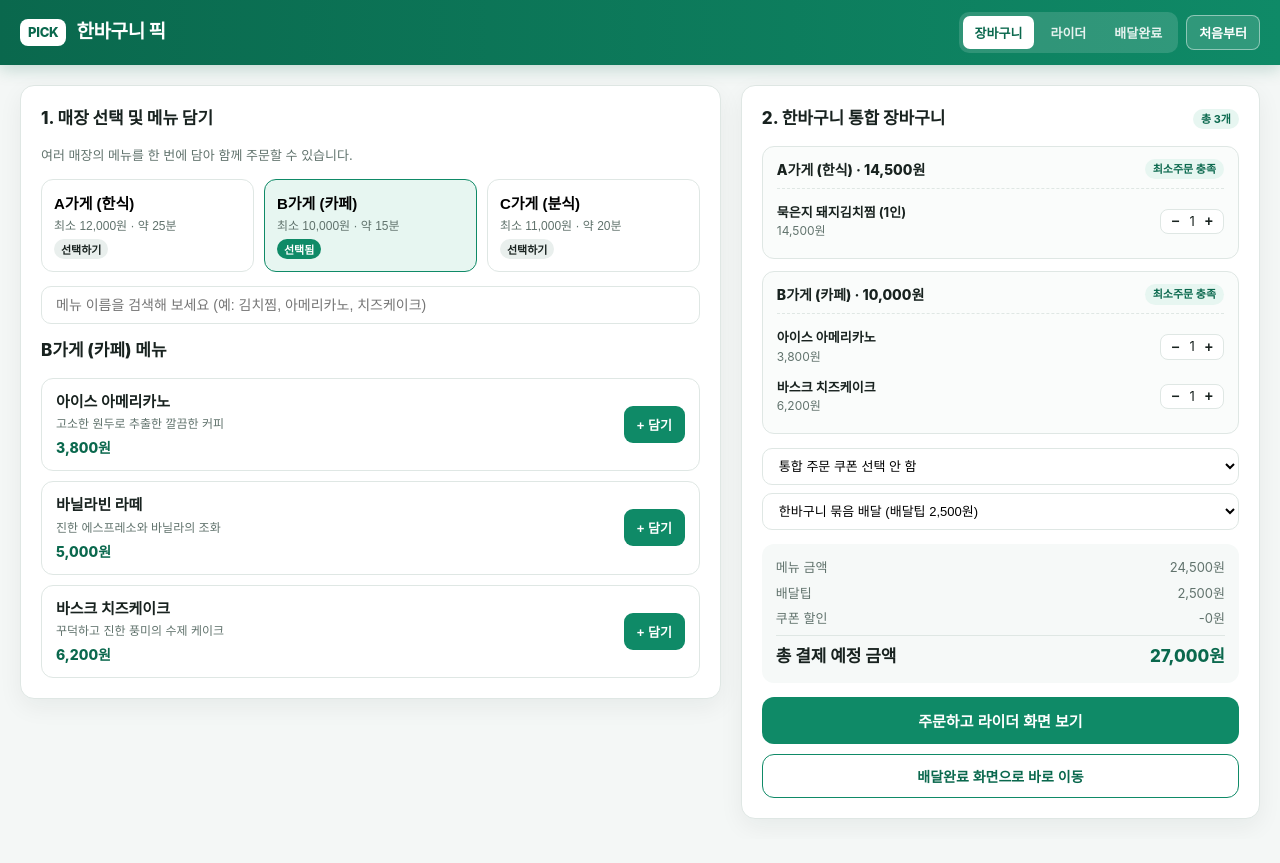
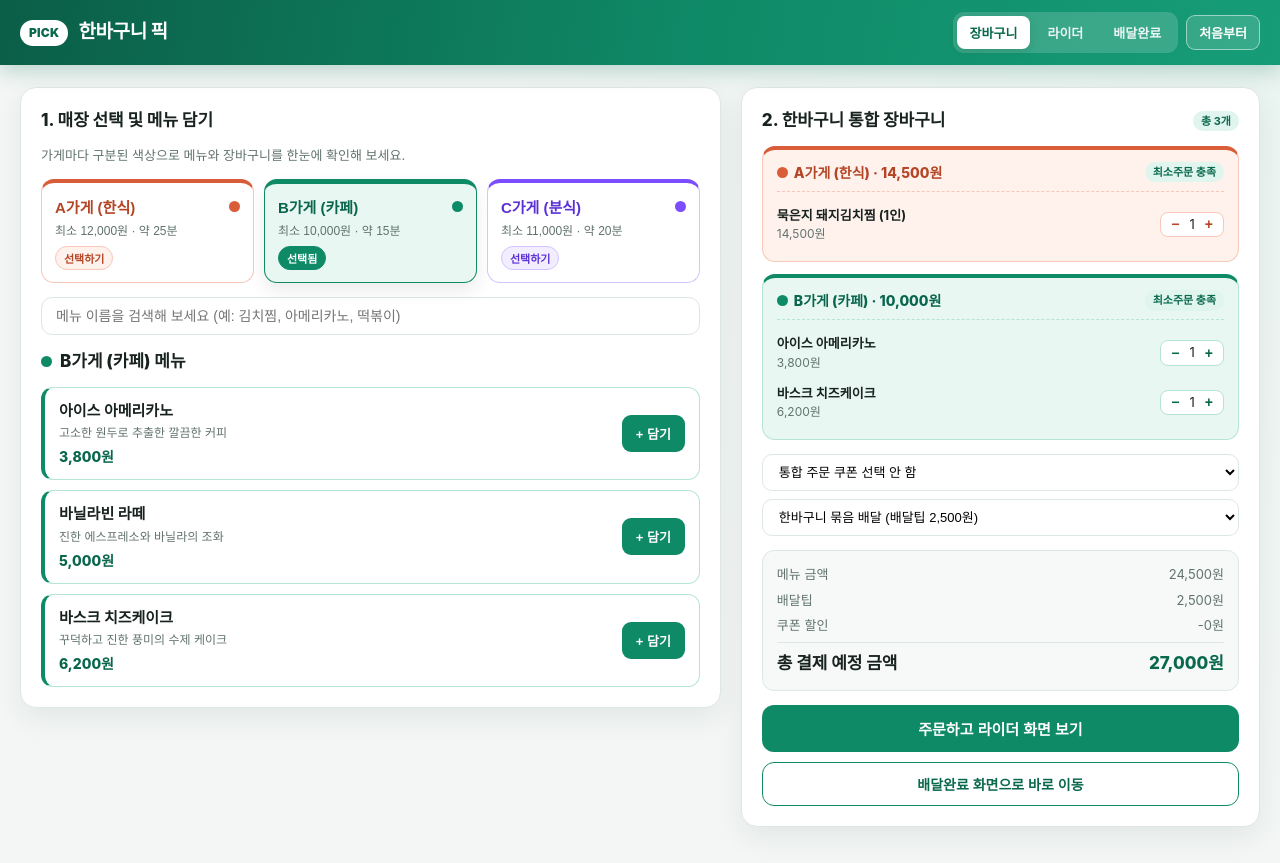
Before and after one commit to dofoshcosj/hanbaguni-pick, a plain HTML site: page index.html in a window 1280 px wide. Before the commit the page ends 839 px from the top, so only its background shows below. Drawn offline with Linux system fonts and the light colour scheme.

Commit message:
Update index.html

```diff
--- a/index.html
+++ b/index.html
@@ -9,16 +9,31 @@
       --primary: #0f8a67;
       --primary-dark: #0a684d;
       --primary-light: #e7f6f1;
-      --bg: #f4f7f6;
+      --bg: #f3f6f5;
       --card: #ffffff;
       --border: #dfe7e4;
       --text: #18221f;
       --muted: #61736d;
       --accent: #ff6b35;
-      --accent-light: #fff1eb;
       --danger: #d93848;
-      --shadow: 0 8px 24px rgba(16, 40, 32, 0.06);
-      --radius: 14px;
+      --shadow: 0 10px 28px rgba(16, 40, 32, 0.07);
+      --radius: 16px;
+
+      /* 가게별 고유 컬러 변수 */
+      --store-a: #d95d39;
+      --store-a-dark: #b44525;
+      --store-a-bg: #fff2ed;
+      --store-a-border: #f7c7b8;
+
+      --store-b: #0f8a67;
+      --store-b-dark: #09664c;
+      --store-b-bg: #e8f7f2;
+      --store-b-border: #b5e4d4;
+
+      --store-c: #7c4dff;
+      --store-c-dark: #5b31d6;
+      --store-c-bg: #f2edff;
+      --store-c-border: #d4c4ff;
     }
 
     * {
@@ -29,7 +44,7 @@
 
     body {
       font-family: -apple-system, BlinkMacSystemFont, "Apple SD Gothic Neo", "Pretendard", "Malgun Gothic", sans-serif;
-      background-color: var(--bg);
+      background: radial-gradient(circle at top right, #e9f4f0 0%, var(--bg) 55%);
       color: var(--text);
       line-height: 1.5;
       min-height: 100vh;
@@ -40,9 +55,9 @@
       position: sticky;
       top: 0;
       z-index: 30;
-      background: linear-gradient(90deg, var(--primary-dark), var(--primary));
+      background: linear-gradient(100deg, #0b5e47 0%, #0f8a67 55%, #169d77 100%);
       color: #fff;
-      box-shadow: 0 4px 16px rgba(10, 104, 77, 0.22);
+      box-shadow: 0 6px 20px rgba(10, 104, 77, 0.24);
     }
 
     .topbar-inner {
@@ -65,11 +80,11 @@
     .brand-badge {
       background: #fff;
       color: var(--primary-dark);
-      font-weight: 800;
-      font-size: 13px;
-      padding: 4px 8px;
-      border-radius: 8px;
-      letter-spacing: -0.02em;
+      font-weight: 900;
+      font-size: 12px;
+      padding: 4px 9px;
+      border-radius: 999px;
+      letter-spacing: 0.02em;
     }
 
     .brand-title {
@@ -87,37 +102,38 @@
 
     .screen-tabs {
       display: flex;
-      background: rgba(255, 255, 255, 0.14);
+      background: rgba(255, 255, 255, 0.16);
       padding: 4px;
-      border-radius: 10px;
+      border-radius: 11px;
       gap: 4px;
     }
 
     .tab-btn {
       border: none;
       background: transparent;
-      color: rgba(255, 255, 255, 0.88);
+      color: rgba(255, 255, 255, 0.9);
       font-size: 13px;
       font-weight: 700;
-      padding: 7px 12px;
-      border-radius: 7px;
+      padding: 7px 13px;
+      border-radius: 8px;
       cursor: pointer;
-      transition: all 0.15s ease;
+      transition: all 0.16s ease;
     }
 
     .tab-btn.active {
       background: #fff;
       color: var(--primary-dark);
+      box-shadow: 0 2px 8px rgba(0, 0, 0, 0.1);
     }
 
     .btn-reset {
-      border: 1px solid rgba(255, 255, 255, 0.45);
+      border: 1px solid rgba(255, 255, 255, 0.5);
       background: rgba(255, 255, 255, 0.14);
       color: #fff;
       font-size: 13px;
       font-weight: 700;
       padding: 7px 12px;
-      border-radius: 8px;
+      border-radius: 9px;
       cursor: pointer;
       transition: background 0.15s ease;
     }
@@ -130,7 +146,7 @@
     .container {
       max-width: 1320px;
       margin: 0 auto;
-      padding: 20px;
+      padding: 22px 20px 36px;
     }
 
     .screen {
@@ -143,11 +159,10 @@
     }
 
     @keyframes fadeIn {
-      from { opacity: 0; transform: translateY(4px); }
+      from { opacity: 0; transform: translateY(5px); }
       to { opacity: 1; transform: translateY(0); }
     }
 
-    /* 1. 장바구니 화면 레이아웃 */
     .cart-grid {
       display: grid;
       grid-template-columns: 1.35fr 1fr;
@@ -173,7 +188,7 @@
       display: flex;
       align-items: center;
       justify-content: space-between;
-      margin-bottom: 14px;
+      margin-bottom: 12px;
       gap: 10px;
       flex-wrap: wrap;
     }
@@ -182,12 +197,45 @@
       font-size: 17px;
       font-weight: 800;
       color: var(--text);
+      display: inline-flex;
+      align-items: center;
+      gap: 8px;
+    }
+
+    .store-color-dot {
+      width: 11px;
+      height: 11px;
+      border-radius: 50%;
+      display: inline-block;
+      background: var(--store-color, var(--primary));
     }
 
     .section-sub {
       font-size: 13px;
       color: var(--muted);
       margin-bottom: 14px;
+    }
+
+    /* 가게별 테마 클래스 (A, B, C) */
+    .theme-A {
+      --store-color: var(--store-a);
+      --store-color-dark: var(--store-a-dark);
+      --store-color-bg: var(--store-a-bg);
+      --store-color-border: var(--store-a-border);
+    }
+
+    .theme-B {
+      --store-color: var(--store-b);
+      --store-color-dark: var(--store-b-dark);
+      --store-color-bg: var(--store-b-bg);
+      --store-color-border: var(--store-b-border);
+    }
+
+    .theme-C {
+      --store-color: var(--store-c);
+      --store-color-dark: var(--store-c-dark);
+      --store-color-bg: var(--store-c-bg);
+      --store-color-border: var(--store-c-border);
     }
 
     /* 매장 선택 카드 */
@@ -205,63 +253,79 @@
     }
 
     .store-card {
-      border: 1.5px solid var(--border);
-      border-radius: 12px;
-      padding: 12px;
+      position: relative;
+      border: 1.5px solid var(--store-color-border);
+      border-top: 4px solid var(--store-color);
+      border-radius: 13px;
+      padding: 12px 13px;
       cursor: pointer;
       background: #fff;
-      transition: all 0.15s ease;
+      transition: all 0.16s ease;
       text-align: left;
     }
 
     .store-card:hover {
-      border-color: var(--primary);
+      transform: translateY(-2px);
+      box-shadow: 0 6px 16px rgba(0, 0, 0, 0.06);
     }
 
     .store-card.selected {
-      border-color: var(--primary);
-      background: var(--primary-light);
+      background: var(--store-color-bg);
+      border-color: var(--store-color);
+      border-top-width: 5px;
+      box-shadow: 0 8px 18px rgba(0, 0, 0, 0.08);
+    }
+
+    .store-card-top {
+      display: flex;
+      align-items: center;
+      justify-content: space-between;
+      gap: 6px;
     }
 
     .store-card-name {
       font-size: 15px;
       font-weight: 800;
-      margin-bottom: 3px;
+      color: var(--store-color-dark);
     }
 
     .store-card-meta {
       font-size: 12px;
       color: var(--muted);
+      margin-top: 4px;
     }
 
     .store-badge {
       display: inline-block;
-      margin-top: 6px;
+      margin-top: 8px;
       font-size: 11px;
-      font-weight: 700;
-      padding: 2px 7px;
+      font-weight: 800;
+      padding: 3px 8px;
       border-radius: 999px;
-      background: #e9efed;
-      color: var(--text);
+      background: var(--store-color-bg);
+      color: var(--store-color-dark);
+      border: 1px solid var(--store-color-border);
     }
 
     .store-card.selected .store-badge {
-      background: var(--primary);
+      background: var(--store-color);
       color: #fff;
+      border-color: var(--store-color);
     }
 
     .search-input {
       width: 100%;
       padding: 10px 14px;
-      border: 1px solid var(--border);
-      border-radius: 10px;
+      border: 1.5px solid var(--border);
+      border-radius: 11px;
       font-size: 14px;
       margin-bottom: 14px;
       outline: none;
+      transition: border-color 0.15s ease;
     }
 
     .search-input:focus {
-      border-color: var(--primary);
+      border-color: var(--store-color, var(--primary));
     }
 
     /* 메뉴 리스트 */
@@ -276,15 +340,35 @@
       align-items: center;
       justify-content: space-between;
       gap: 12px;
-      border: 1px solid var(--border);
+      border: 1px solid var(--store-color-border);
+      border-left: 4px solid var(--store-color);
       border-radius: 12px;
       padding: 12px 14px;
       background: #fff;
+      transition: background 0.15s ease;
+    }
+
+    .menu-item:hover {
+      background: var(--store-color-bg);
     }
 
     .menu-info-title {
       font-size: 15px;
       font-weight: 700;
+      display: flex;
+      align-items: center;
+      gap: 6px;
+      flex-wrap: wrap;
+    }
+
+    .menu-store-tag {
+      font-size: 11px;
+      font-weight: 800;
+      padding: 1px 7px;
+      border-radius: 999px;
+      background: var(--store-color-bg);
+      color: var(--store-color-dark);
+      border: 1px solid var(--store-color-border);
     }
 
     .menu-info-desc {
@@ -296,33 +380,39 @@
     .menu-info-price {
       font-size: 14px;
       font-weight: 800;
-      color: var(--primary-dark);
+      color: var(--store-color-dark);
       margin-top: 4px;
     }
 
     .btn-add {
-      background: var(--primary);
+      background: var(--store-color);
       color: #fff;
       border: none;
       border-radius: 9px;
-      padding: 9px 13px;
+      padding: 9px 14px;
       font-size: 13px;
       font-weight: 700;
       cursor: pointer;
       white-space: nowrap;
+      transition: background 0.15s ease, transform 0.1s ease;
     }
 
     .btn-add:hover {
-      background: var(--primary-dark);
+      background: var(--store-color-dark);
+    }
+
+    .btn-add:active {
+      transform: scale(0.97);
     }
 
     /* 우측 통합 장바구니 */
     .store-group {
-      border: 1px solid var(--border);
-      border-radius: 12px;
+      border: 1.5px solid var(--store-color-border);
+      border-top: 4px solid var(--store-color);
+      border-radius: 13px;
       padding: 12px 14px;
       margin-bottom: 12px;
-      background: #fafcfb;
+      background: var(--store-color-bg);
     }
 
     .store-group-header {
@@ -331,18 +421,21 @@
       align-items: center;
       font-size: 14px;
       font-weight: 800;
+      color: var(--store-color-dark);
       padding-bottom: 8px;
-      border-bottom: 1px dashed var(--border);
+      border-bottom: 1px dashed var(--store-color-border);
       margin-bottom: 8px;
+      gap: 8px;
     }
 
     .min-order-ok {
       font-size: 11px;
       color: var(--primary-dark);
-      background: var(--primary-light);
+      background: #dff5ee;
       padding: 2px 8px;
       border-radius: 999px;
       font-weight: 700;
+      white-space: nowrap;
     }
 
     .min-order-lack {
@@ -352,6 +445,7 @@
       padding: 2px 8px;
       border-radius: 999px;
       font-weight: 700;
+      white-space: nowrap;
     }
 
     .cart-item-row {
@@ -368,7 +462,7 @@
       align-items: center;
       gap: 6px;
       background: #fff;
-      border: 1px solid var(--border);
+      border: 1px solid var(--store-color-border);
       border-radius: 8px;
       padding: 2px 6px;
     }
@@ -380,7 +474,7 @@
       font-size: 14px;
       cursor: pointer;
       padding: 0 4px;
-      color: var(--text);
+      color: var(--store-color-dark);
     }
 
     .option-row {
@@ -401,6 +495,7 @@
 
     .summary-box {
       background: #f6f9f8;
+      border: 1px solid var(--border);
       border-radius: 12px;
       padding: 14px;
       margin-top: 12px;
@@ -496,7 +591,7 @@
 
     .map-mock {
       position: relative;
-      height: 220px;
+      height: 210px;
       border-radius: 14px;
       background: linear-gradient(135deg, #e7f3ef 0%, #d8ebe4 100%);
       border: 1px solid var(--border);
@@ -510,7 +605,7 @@
 
     .route-track {
       position: relative;
-      height: 8px;
+      height: 9px;
       background: #ffffff;
       border-radius: 999px;
       margin: auto 0;
@@ -520,7 +615,7 @@
     .route-fill {
       height: 100%;
       width: 68%;
-      background: var(--accent);
+      background: linear-gradient(90deg, var(--store-a), var(--store-b), var(--store-c));
       border-radius: 999px;
       transition: width 0.3s ease;
     }
@@ -567,12 +662,15 @@
       justify-content: space-between;
       align-items: center;
       padding: 10px 14px;
-      border: 1px solid var(--border);
+      border: 1.5px solid var(--store-color-border);
+      border-left: 4px solid var(--store-color);
+      background: var(--store-color-bg);
       border-radius: 10px;
       font-size: 13px;
+      color: var(--store-color-dark);
     }
 
-    /* 3. 배달 완료 화면 */
+    /* 3. 배달완료 화면 */
     .complete-card {
       max-width: 640px;
       margin: 0 auto;
@@ -626,7 +724,6 @@
   </style>
 </head>
 <body>
-  <!-- 상단바: 보라색 표시 영역 제거 및 "데모 초기화" -> "처음부터"로 단축 -->
   <header class="topbar">
     <div class="topbar-inner">
       <div class="brand-area">
@@ -646,15 +743,14 @@
   </header>
 
   <main class="container">
-    <!-- 화면 1: 매장 선택 및 한바구니 통합 장바구니 (하단 보라색 표시 박스 제거됨) -->
+    <!-- 화면 1: 매장 선택 및 한바구니 통합 장바구니 -->
     <section id="screen-cart" class="screen active">
       <div class="cart-grid">
-        <!-- 좌측: 매장 선택 & 메뉴 -->
         <div class="card">
           <div class="section-header">
             <h1 class="section-title">1. 매장 선택 및 메뉴 담기</h1>
           </div>
-          <p class="section-sub">여러 매장의 메뉴를 한 번에 담아 함께 주문할 수 있습니다.</p>
+          <p class="section-sub">가게마다 구분된 색상으로 메뉴와 장바구니를 한눈에 확인해 보세요.</p>
 
           <div class="store-tabs" id="storeTabs"></div>
 
@@ -662,18 +758,17 @@
             type="text"
             id="menuSearch"
             class="search-input"
-            placeholder="메뉴 이름을 검색해 보세요 (예: 김치찜, 아메리카노, 치즈케이크)"
+            placeholder="메뉴 이름을 검색해 보세요 (예: 김치찜, 아메리카노, 떡볶이)"
             oninput="renderMenus()"
           />
 
           <div class="section-header">
-            <h2 class="section-title" id="selectedStoreTitle">B가게 (카페) 메뉴</h2>
+            <h2 class="section-title" id="selectedStoreTitle"></h2>
           </div>
 
           <div class="menu-list" id="menuList"></div>
         </div>
 
-        <!-- 우측: 통합 장바구니 -->
         <div class="card">
           <div class="section-header">
             <h2 class="section-title">2. 한바구니 통합 장바구니</h2>
@@ -790,9 +885,9 @@
 
   <script>
     const STORES = [
-      { id: "A", name: "A가게 (한식)", minOrder: 12000, eta: "약 25분" },
-      { id: "B", name: "B가게 (카페)", minOrder: 10000, eta: "약 15분" },
-      { id: "C", name: "C가게 (분식)", minOrder: 11000, eta: "약 20분" }
+      { id: "A", name: "A가게 (한식)", colorHex: "#d95d39", minOrder: 12000, eta: "약 25분" },
+      { id: "B", name: "B가게 (카페)", colorHex: "#0f8a67", minOrder: 10000, eta: "약 15분" },
+      { id: "C", name: "C가게 (분식)", colorHex: "#7c4dff", minOrder: 11000, eta: "약 20분" }
     ];
 
     const MENUS = [
@@ -871,10 +966,13 @@
         return `
           <button
             type="button"
-            class="store-card ${isSelected ? "selected" : ""}"
+            class="store-card theme-${store.id} ${isSelected ? "selected" : ""}"
             onclick="selectStore('${store.id}')"
           >
-            <div class="store-card-name">${store.name}</div>
+            <div class="store-card-top">
+              <span class="store-card-name">${store.name}</span>
+              <span class="store-color-dot"></span>
+            </div>
             <div class="store-card-meta">최소 ${formatWon(store.minOrder)} · ${store.eta}</div>
             <span class="store-badge">${isSelected ? "선택됨" : "선택하기"}</span>
           </button>
@@ -882,7 +980,9 @@
       }).join("");
 
       const currentStore = STORES.find((s) => s.id === state.selectedStoreId);
-      document.getElementById("selectedStoreTitle").textContent = `${currentStore.name} 메뉴`;
+      const titleEl = document.getElementById("selectedStoreTitle");
+      titleEl.className = `section-title theme-${currentStore.id}`;
+      titleEl.innerHTML = `<span class="store-color-dot"></span>${currentStore.name} 메뉴`;
     }
 
     function renderMenus() {
@@ -906,9 +1006,12 @@
         .map((menu) => {
           const store = STORES.find((s) => s.id === menu.storeId);
           return `
-            <div class="menu-item">
+            <div class="menu-item theme-${store.id}">
               <div>
-                <div class="menu-info-title">${menu.name} ${query ? `<span style="font-size:12px;color:var(--muted);">(${store.name})</span>` : ""}</div>
+                <div class="menu-info-title">
+                  <span>${menu.name}</span>
+                  ${query ? `<span class="menu-store-tag">${store.name}</span>` : ""}
+                </div>
                 <div class="menu-info-desc">${menu.desc}</div>
                 <div class="menu-info-price">${formatWon(menu.price)}</div>
               </div>
@@ -965,9 +1068,9 @@
           .join("");
 
         return `
-          <div class="store-group">
+          <div class="store-group theme-${store.id}">
             <div class="store-group-header">
-              <span>${store.name} · ${formatWon(storeSum)}</span>
+              <span><span class="store-color-dot" style="margin-right:6px;"></span>${store.name} · ${formatWon(storeSum)}</span>
               <span class="${isEnough ? "min-order-ok" : "min-order-lack"}">
                 ${isEnough ? "최소주문 충족" : formatWon(store.minOrder - storeSum) + " 부족"}
               </span>
@@ -980,7 +1083,7 @@
       document.getElementById("totalQtyBadge").textContent = `총 ${totalCount}개`;
 
       if (!storeHtmlList.length) {
-        groupsEl.innerHTML = `<div class="store-group" style="text-align:center;color:var(--muted);">장바구니가 비어 있습니다. 왼쪽에서 메뉴를 담아보세요.</div>`;
+        groupsEl.innerHTML = `<div class="store-group" style="text-align:center;color:var(--muted);background:#fafcfb;border-color:var(--border);">장바구니가 비어 있습니다. 왼쪽에서 메뉴를 담아보세요.</div>`;
       } else {
         groupsEl.innerHTML = storeHtmlList.join("");
       }
@@ -1050,13 +1153,13 @@
       const activeStores = STORES.filter((s) =>
         MENUS.some((m) => m.storeId === s.id && (state.cart[m.id] || 0) > 0)
       );
-      const stops = activeStores.length ? activeStores : [STORES[1]];
+      const stops = activeStores.length ? activeStores : STORES;
 
       document.getElementById("riderStopList").innerHTML = stops
         .map(
           (s, idx) => `
-          <div class="stop-item">
-            <span><strong>픽업 ${idx + 1}.</strong> ${s.name}</span>
+          <div class="stop-item theme-${s.id}">
+            <span><span class="store-color-dot" style="margin-right:7px;"></span><strong>픽업 ${idx + 1}.</strong> ${s.name}</span>
             <span class="min-order-ok">픽업 완료</span>
           </div>
         `
@@ -1068,7 +1171,12 @@
       const { finalTotal } = getTotals();
       const items = MENUS.filter((m) => (state.cart[m.id] || 0) > 0);
       const itemLines = items.length
-        ? items.map((m) => `<div>· ${m.name} × ${state.cart[m.id]} (${formatWon(m.price * state.cart[m.id])})</div>`).join("")
+        ? items
+            .map((m) => {
+              const store = STORES.find((s) => s.id === m.storeId);
+              return `<div style="margin-bottom:4px;"><span class="menu-store-tag theme-${store.id}">${store.name}</span> ${m.name} × ${state.cart[m.id]} (${formatWon(m.price * state.cart[m.id])})</div>`;
+            })
+            .join("")
         : `<div>· 한바구니 통합 주문 내역</div>`;
 
       document.getElementById("completeSummary").innerHTML = `
@@ -1109,7 +1217,6 @@
       goScreen("cart");
     }
 
-    // 초기 렌더링
     renderStoreTabs();
     renderMenus();
     renderCart();
```
